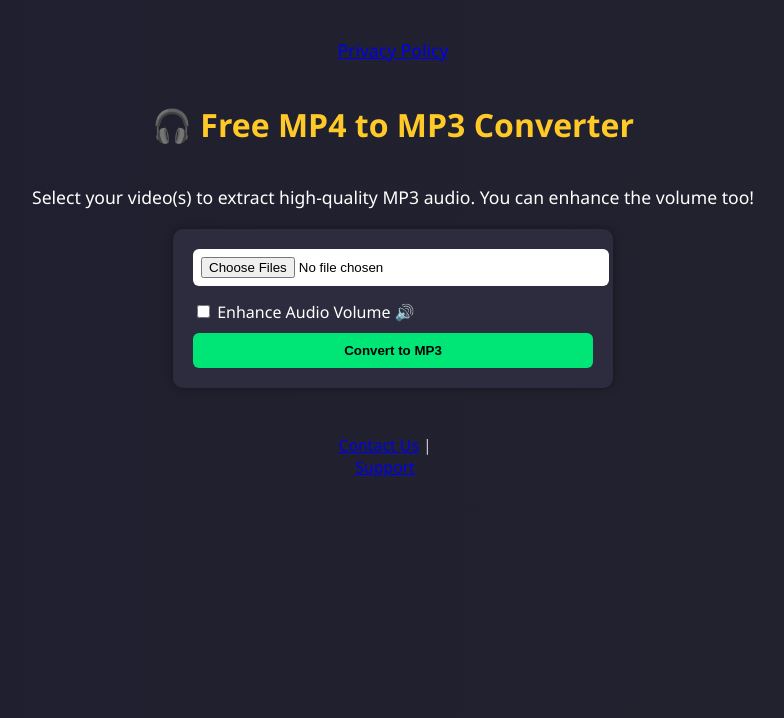
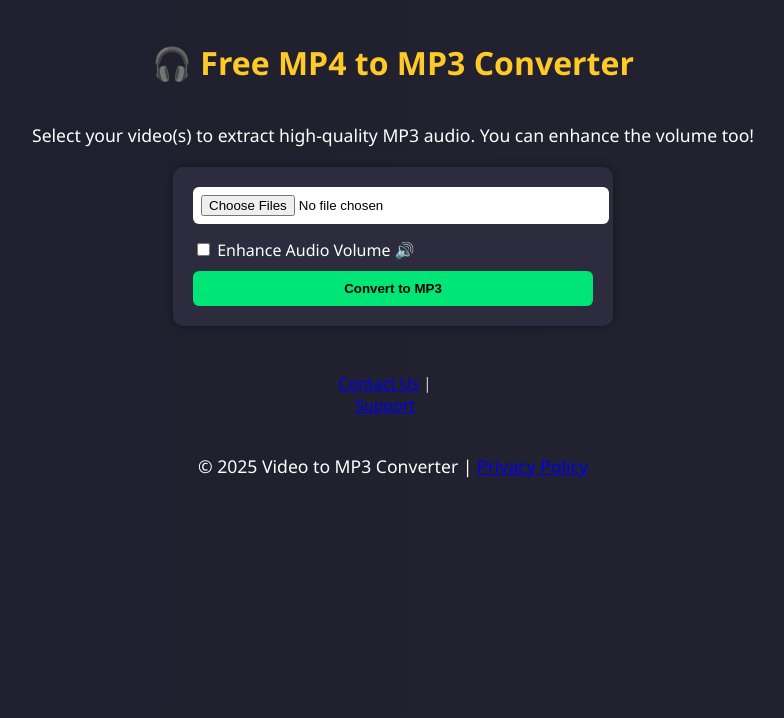
Before and after one commit to Ebukaromuald/Video-_mp3, a Flask app: page / in a window 1280 px wide. Shown: the top 718 px of the page, without its empty margins (247-1031 px from the left). Run offline with Flask 3, Linux system fonts and the light colour scheme.

Commit message:
Add footer with Privacy Policy link

```diff
--- a/templates/index.html
+++ b/templates/index.html
@@ -98,7 +98,6 @@
   </style>
 </head>
 <body>
-<p><a href="/privacy">Privacy Policy</a></p>
   <h1>🎧 Free MP4 to MP3 Converter</h1>
   <p>Select your video(s) to extract high-quality MP3 audio. You can enhance the volume too!</p>
   <form method="POST" enctype="multipart/form-data">
@@ -112,5 +111,7 @@
   <footer>
     <p><a href="/contact">Contact Us</a> | <a href="/support">Support</a></p>
   </footer>
+  <p>&copy; 2025 Video to MP3 Converter | <a href="/privacy">Privacy Policy</a></p>
+</footer>
 </body>
 </html>
```
